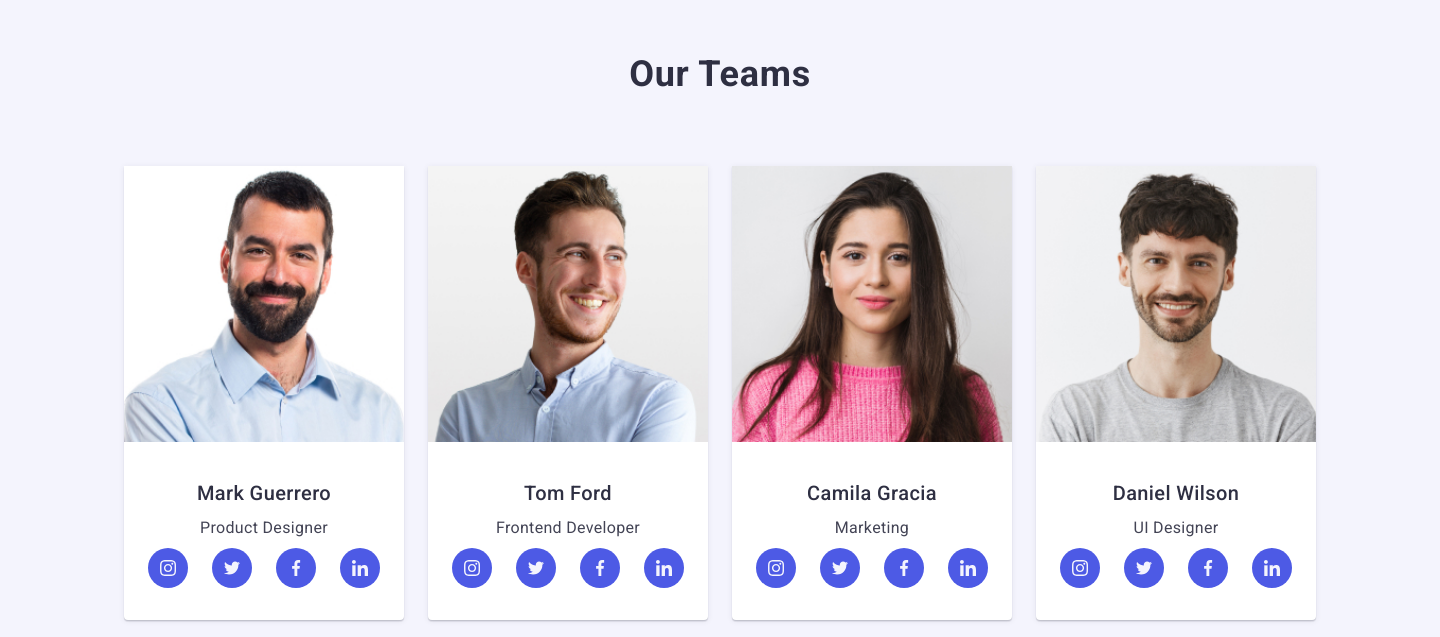
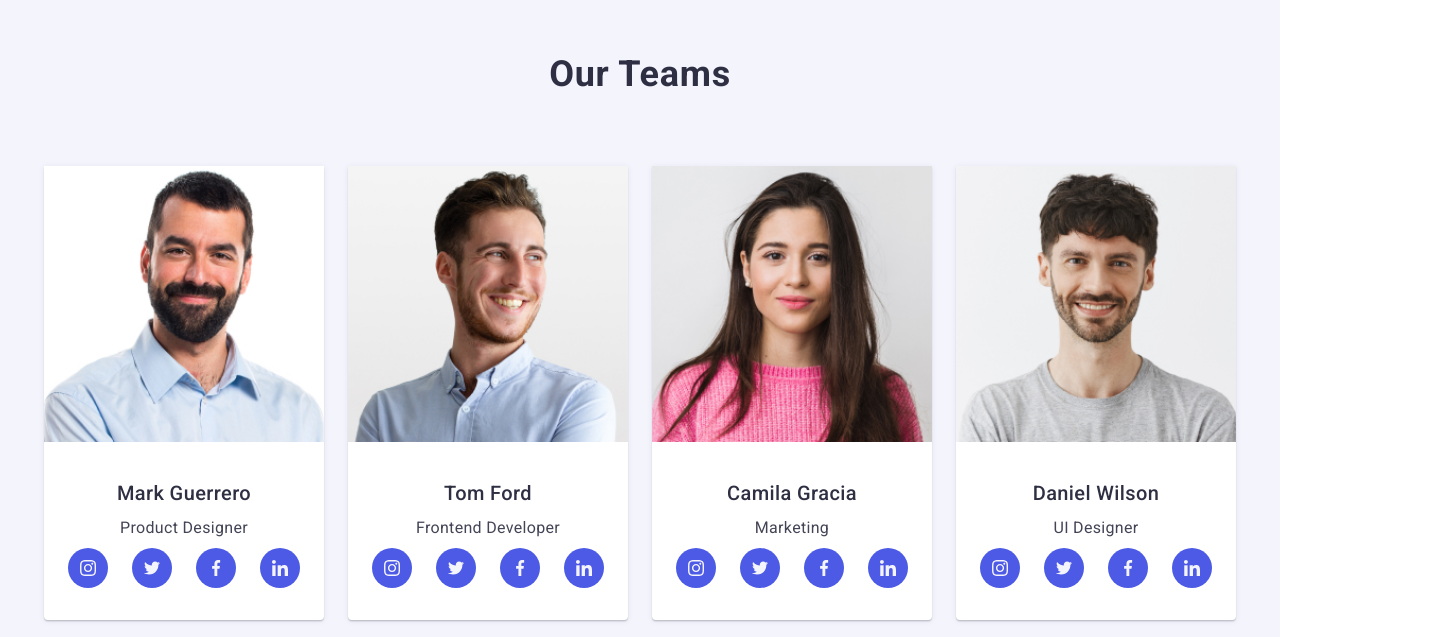
Before and after one commit to ruki21/goit-markup-hw-04, a plain HTML site: page index.html in a window 1280 px wide. Shown: the part 1723-2360 px from the top of the page, 1440 px wide, since content can reach past the window. Drawn offline with Linux system fonts and the light colour scheme.

Commit message:
commit-hw-4
updating-revision

```diff
--- a/css/mystyle.css
+++ b/css/mystyle.css
@@ -410,8 +410,7 @@ main {
 }
 
 .section-teams {
-    width: 1440px;
-    margin: 0 auto;
+
     padding: 80px 20px;
     background-color: var(--cloud);
 }
```
